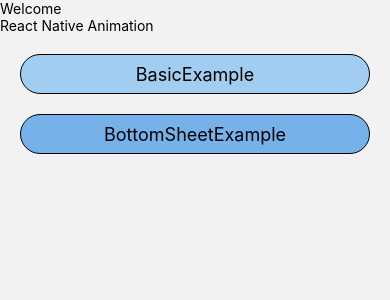
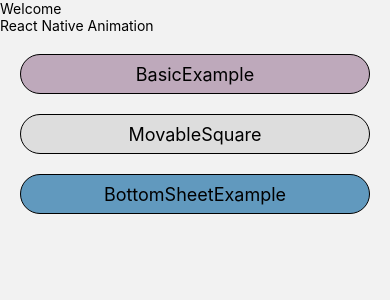
Before and after one commit to MoMoCar/React-Native-Animation, a React Native app: screen /Home in a window 390 px wide. Shown: the top 300 px of the page. Built offline with nearby package versions, Linux system fonts and the light colour scheme.

Commit message:
add second example Movable Square

```diff
--- a/App.js
+++ b/App.js
@@ -4,6 +4,7 @@ import { createNativeStackNavigator } from '@react-navigation/native-stack';
 import Home from './src/screens/Home'
 import BottomSheetExample from './src/screens/BottomSheetExample';
 import BasicExample from './src/screens/BasicExample';
+import MovableSquare from './src/screens/MovableSquare';
 
 const Stack = createNativeStackNavigator();
 
@@ -29,6 +30,14 @@ export default function App(props) {
           component={BasicExample}
           options={{ title: 'BasicExample', headerShown: false }}
         />
+
+        {/* Movable Square */}
+        <Stack.Screen
+          name="MovableSquare"
+          component={MovableSquare}
+          options={{ title: 'MovableSquare', headerShown: false }}
+        />
+
       </Stack.Navigator>
     </NavigationContainer>
   );
--- a/src/screens/Home.js
+++ b/src/screens/Home.js
@@ -9,12 +9,19 @@ export default function Home({ navigation }) {
             <NavigationBtn
                 title={'BasicExample'}
                 navigateTo={() => navigation.navigate('BasicExample')}
-                backgroundColor = {{backgroundColor:'#a1cef0'}}
+                backgroundColor={{ backgroundColor: COLOR[1] }}
+            />
+
+            <NavigationBtn
+                title={'MovableSquare'}
+                navigateTo={() => navigation.navigate('MovableSquare')}
+                backgroundColor={{ backgroundColor: COLOR[2] }}
             />
 
             <NavigationBtn
                 title={'BottomSheetExample'}
                 navigateTo={() => navigation.navigate('BottomSheetExample')}
+                backgroundColor={{ backgroundColor: COLOR[3] }}
             />
 
         </SafeAreaView>
@@ -33,7 +40,7 @@ const Header = () => {
 
 const NavigationBtn = (props) => (
     <TouchableOpacity
-        style={[styles.btnContainer,props.backgroundColor]}
+        style={[styles.btnContainer, props.backgroundColor]}
         onPress={() => props.navigateTo()}
     >
         <Text style={styles.btnText}>{props.title}</Text>
@@ -56,3 +63,14 @@ const styles = StyleSheet.create({
         fontSize: 18,
     }
 })
+
+const COLOR = [
+    '#ccccdd',
+    '#bea9bb',
+    '#dddddd',
+    '#6199be',
+    '#779999',
+    '#be88a2',
+    '#98bb83',
+    '#c2bb85'
+]
--- /dev/null
+++ b/src/screens/MovableSquare.js
@@ -0,0 +1,89 @@
+import React from 'react';
+import { View, StyleSheet, Text, StatusBar } from "react-native";
+import Animated, { useAnimatedGestureHandler, useAnimatedStyle, useSharedValue, withSpring } from 'react-native-reanimated';
+import { PanGestureHandler } from 'react-native-gesture-handler';
+import COLOR from '../tools/COLOR';
+
+const SIZE = 50;
+const CIRCLE_RADIUS = 150;
+
+export default function MovableSquare(props) {
+
+    const translateX = useSharedValue(0);
+    const translateY = useSharedValue(0);
+
+    const panGestureEvent = useAnimatedGestureHandler({
+        //record coordinates of the square when press(start)
+        onStart: (event, context) => {
+            context.translateX = translateX.value;
+            context.translateY = translateY.value
+        },
+        //the coordinates of the square is (start + move)
+        onActive: (event, context) => {
+            translateX.value = event.translationX + context.translateX
+            translateY.value = event.translationY + context.translateY
+            console.log('onActive Coordinates X: ', translateX.value, ' Y: ', translateY.value)
+        },
+        onEnd: (event) => {
+            const distance = Math.sqrt(translateX.value ** 2 + translateY.value ** 2)
+            console.log('Distance',distance)
+            if(distance > CIRCLE_RADIUS - SIZE / 2 ){
+                translateX.value = withSpring(0);
+                translateY.value = withSpring(0);
+            }
+
+        }
+    })
+
+    const rStyle = useAnimatedStyle(() => {
+        return {
+            transform: [
+                { translateX: translateX.value },
+                { translateY: translateY.value },
+            ]
+        }
+    })
+    return (
+        <View style={styles.container}>
+            <Text style={styles.title}>If Square is outside the cirle</Text>
+            <Text style={[styles.title,{marginTop:30}]}>AI will reset position</Text>
+            <StatusBar barStyle={'light-content'} />
+            <View style={styles.circle}>
+                <PanGestureHandler onGestureEvent={panGestureEvent}>
+                    <Animated.View style={[styles.square, rStyle]} />
+                </PanGestureHandler>
+            </View>
+        </View>
+    );
+}
+
+const styles = StyleSheet.create({
+    container: {
+        flex: 1,
+        backgroundColor: '#000',
+        alignItems: 'center',
+        justifyContent: 'center',
+    },
+    square: {
+        width: SIZE,
+        height: SIZE,
+        backgroundColor: COLOR[3],
+        borderRadius: 10
+    },
+    circle: {
+        width: CIRCLE_RADIUS * 2,
+        height: CIRCLE_RADIUS * 2,
+        alignItems: 'center',
+        justifyContent: 'center',
+        borderRadius: CIRCLE_RADIUS,
+        borderWidth: 5,
+        borderColor: COLOR[4]
+    },
+    title:{
+        color:COLOR[5],
+        position:'absolute',
+        top:100,
+        zIndex:2,
+        fontSize:18,
+    }
+})
--- /dev/null
+++ b/src/tools/COLOR.js
@@ -0,0 +1,11 @@
+//Monet Color <The Grand Canal Venice>
+export default [
+    '#ccccdd',
+    '#bea9bb',
+    '#dddddd',
+    '#6199be',
+    '#779999',
+    '#be88a2',
+    '#98bb83',
+    '#c2bb85'
+]
```
